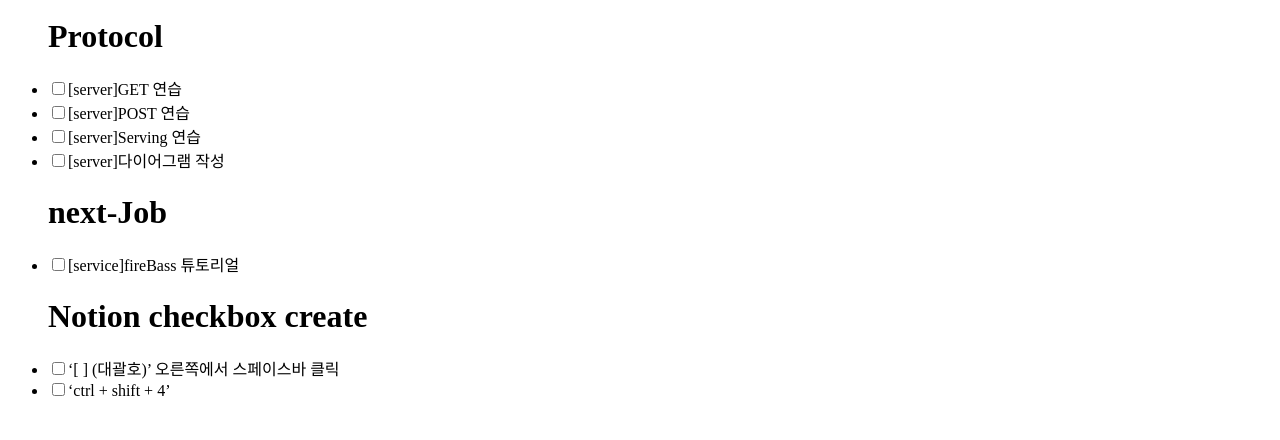
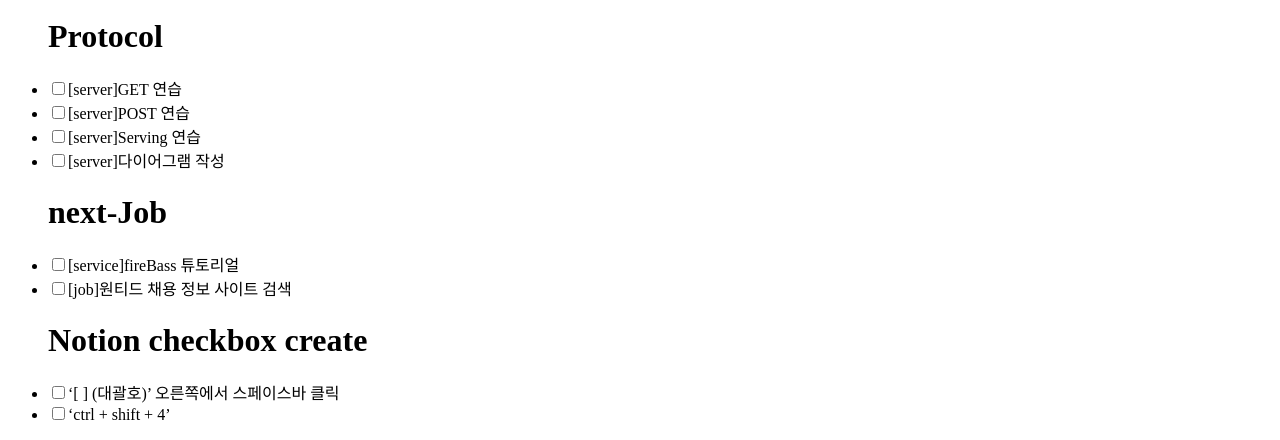
Before and after one commit to personaprg/checkBox, a website: page index.html in a window 1280 px wide. Shown: the part 717-1157 px from the top of the page. Before the commit the page ends 1133 px from the top, so only its background shows below. Drawn offline with Linux system fonts and the light colour scheme.

Commit message:
checkout 1차 배포버전

```diff
--- a/index.html
+++ b/index.html
@@ -50,6 +50,7 @@
     <ul>
         <h1>next-Job</h1>
         <li> <input id="ex19" type="checkbox" value="check">[service]fireBass 튜토리얼</li>
+        <li> <input id="ex19" type="checkbox" value="check">[job]원티드 채용 정보 사이트 검색</li>
     </ul>
     <ul>
         <h1>Notion checkbox create</h1>
```
